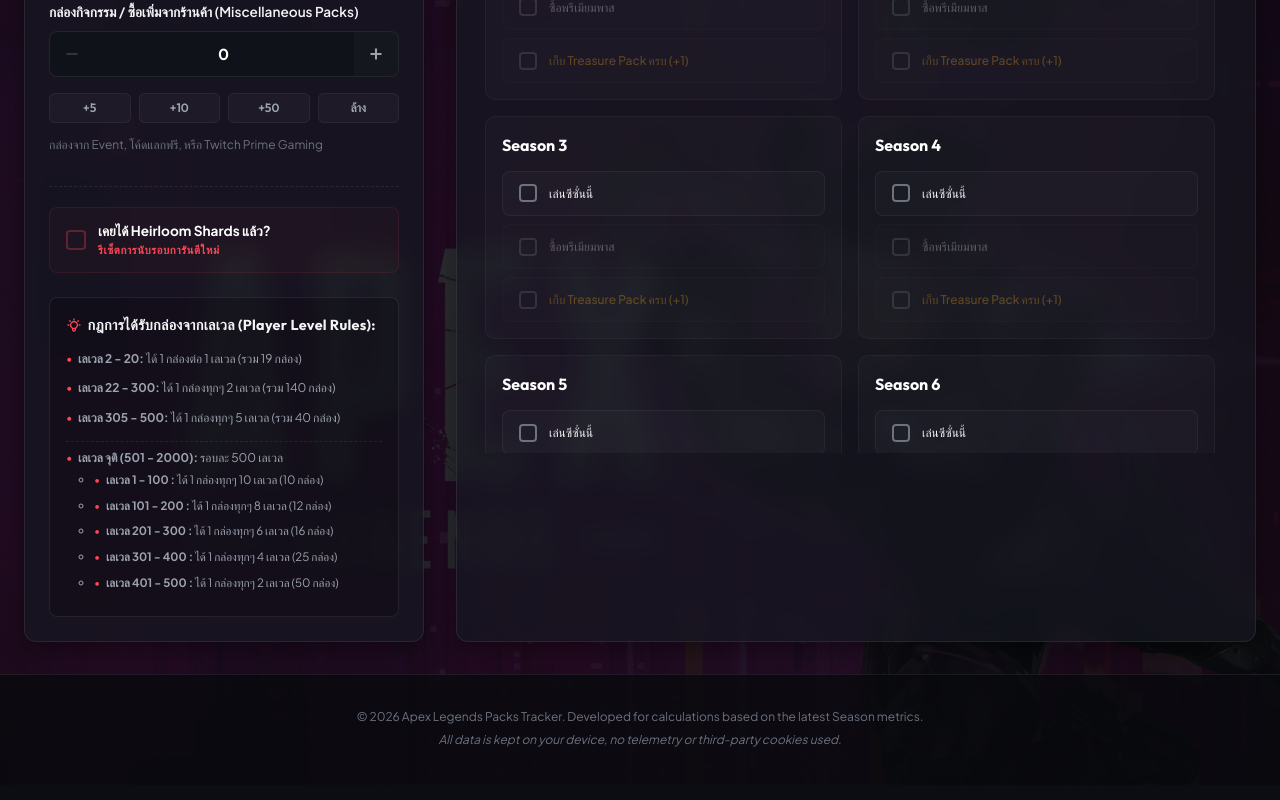
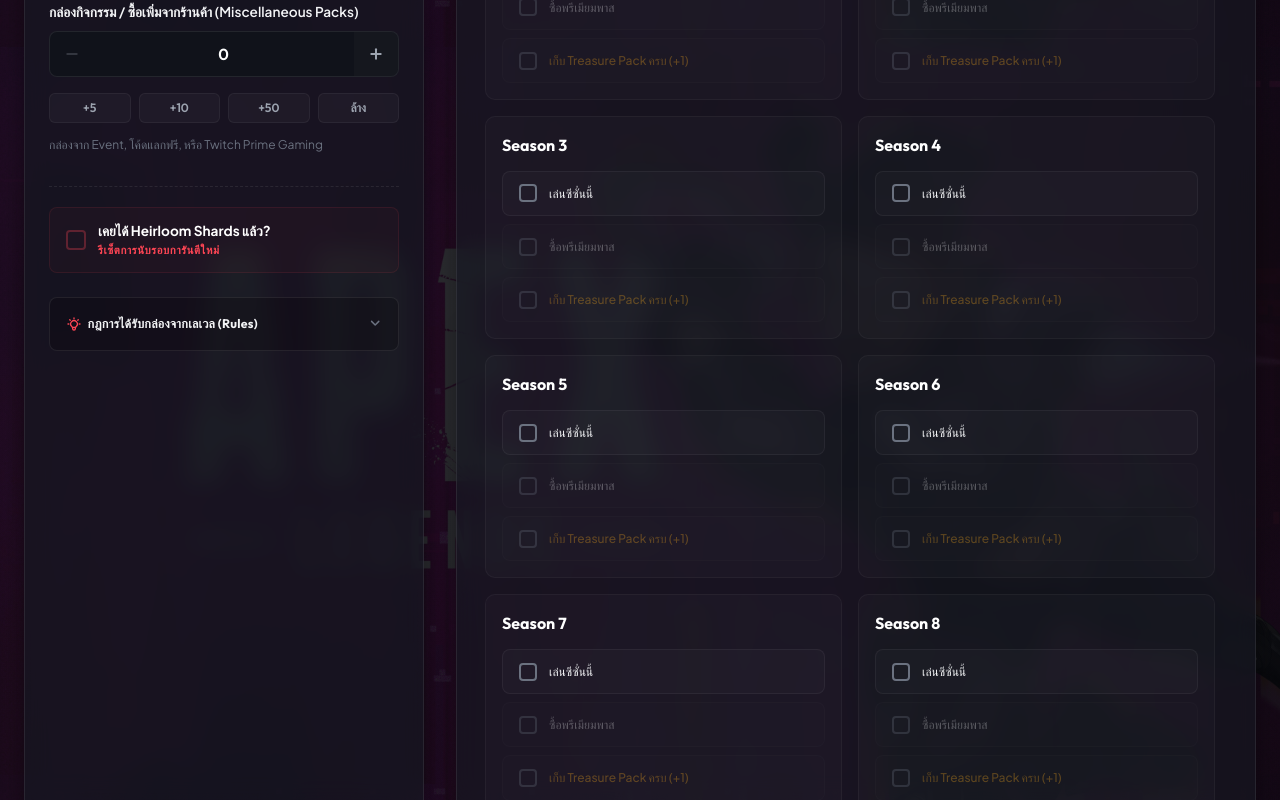
Before and after one commit to Bandidkw/apex-calculator-pack, a Vue app in the folder apex frontend/: page / in a window 1280 px wide. Shown: the part 753-1553 px from the top of the page. Built offline with nearby package versions, Linux system fonts and the light colour scheme.

Commit message:
Design: Add collapsible UI toggle with smooth hover animation for Player Level Rules to resolve layout asymmetry

```diff
--- a/apex frontend/src/components/OldSeasonsGrid.vue
+++ b/apex frontend/src/components/OldSeasonsGrid.vue
@@ -266,7 +266,8 @@
 
 /* Seasons Scrollable Grid */
 .scrollable-grid {
-  max-height: 580px;
+  flex: 1;
+  min-height: 0;
   overflow-y: auto;
   padding: 0.25rem 1rem 1.5rem 0.25rem;
 }
--- a/apex frontend/src/components/PlayerInfo.vue
+++ b/apex frontend/src/components/PlayerInfo.vue
@@ -1,7 +1,10 @@
 <script setup lang="ts">
+import { ref } from "vue";
 import { useTracker } from "../composables/useTracker";
 
 const { state, totalPacks } = useTracker();
+
+const showLevelRules = ref(false);
 
 // Local validation for player level
 const onLevelInput = (event: Event) => {
@@ -365,18 +368,23 @@
       </div>
     </div>
 
-    <!-- Informational Rule Card -->
-    <div class="info-rules-card">
+    <!-- Informational Rule Card (Collapsible) -->
+    <div class="info-rules-card" :class="{ 'is-collapsed': !showLevelRules }">
       <h4
+        @click="showLevelRules = !showLevelRules"
         style="
           display: flex;
           align-items: center;
-          gap: 0.35rem;
+          justify-content: space-between;
           font-size: 0.9rem;
-          margin-bottom: 0.75rem;
           color: var(--text-primary);
+          cursor: pointer;
+          user-select: none;
+          margin-bottom: 0;
         "
+        :style="{ marginBottom: showLevelRules ? '0.75rem' : '0' }"
       >
+        <div style="display: flex; align-items: center; gap: 0.35rem;">
           <svg
             fill="none"
             stroke="var(--color-primary)"
@@ -390,9 +398,23 @@
               d="M9.663 17h4.673M12 3v1m6.364 1.636l-.707.707M21 12h-1M4 12H3m3.343-5.657l-.707-.707m2.828 9.9a5 5 0 117.072 0l-.548.547A3.374 3.374 0 0014 18.469V19a2 2 0 11-4 0v-.531c0-.895-.356-1.754-.988-2.386l-.548-.547z"
             ></path>
           </svg>
-        กฎการได้รับกล่องจากเลเวล (Player Level Rules):
+          <span style="font-size: 0.78rem; font-weight: 700; letter-spacing: 0.02em;">กฎการได้รับกล่องจากเลเวล (Rules)</span>
+        </div>
+        <svg
+          viewBox="0 0 24 24"
+          fill="none"
+          stroke="currentColor"
+          stroke-width="2.5"
+          stroke-linecap="round"
+          stroke-linejoin="round"
+          style="width: 0.9rem; height: 0.9rem; transition: transform var(--transition-normal); color: var(--text-muted);"
+          :style="{ transform: showLevelRules ? 'rotate(180deg)' : 'rotate(0deg)' }"
+        >
+          <polyline points="6 9 12 15 18 9"></polyline>
+        </svg>
       </h4>
-      <ul style="display: flex; flex-direction: column; gap: 0.4rem">
+      <transition name="fade-slide">
+        <ul v-if="showLevelRules" style="display: flex; flex-direction: column; gap: 0.4rem; margin-top: 0.5rem;">
           <li>
             <strong>เลเวล 2 - 20:</strong> ได้ 1 กล่องต่อ 1 เลเวล (รวม 19 กล่อง)
           </li>
@@ -445,6 +467,7 @@
             </ul>
           </li>
         </ul>
+      </transition>
     </div>
   </div>
 </template>
@@ -654,6 +677,12 @@
   border: 1px solid var(--border-color);
   border-radius: 8px;
   padding: 1rem;
+  transition: all var(--transition-normal);
+}
+
+.info-rules-card:hover {
+  border-color: rgba(255, 70, 85, 0.25);
+  background: rgba(255, 70, 85, 0.03);
 }
 
 .info-rules-card h4 {
```
Also changed, not shown: apex frontend/src/App.vue (+5 -5 lines). Lines whose indentation alone changed are shown as unchanged.
